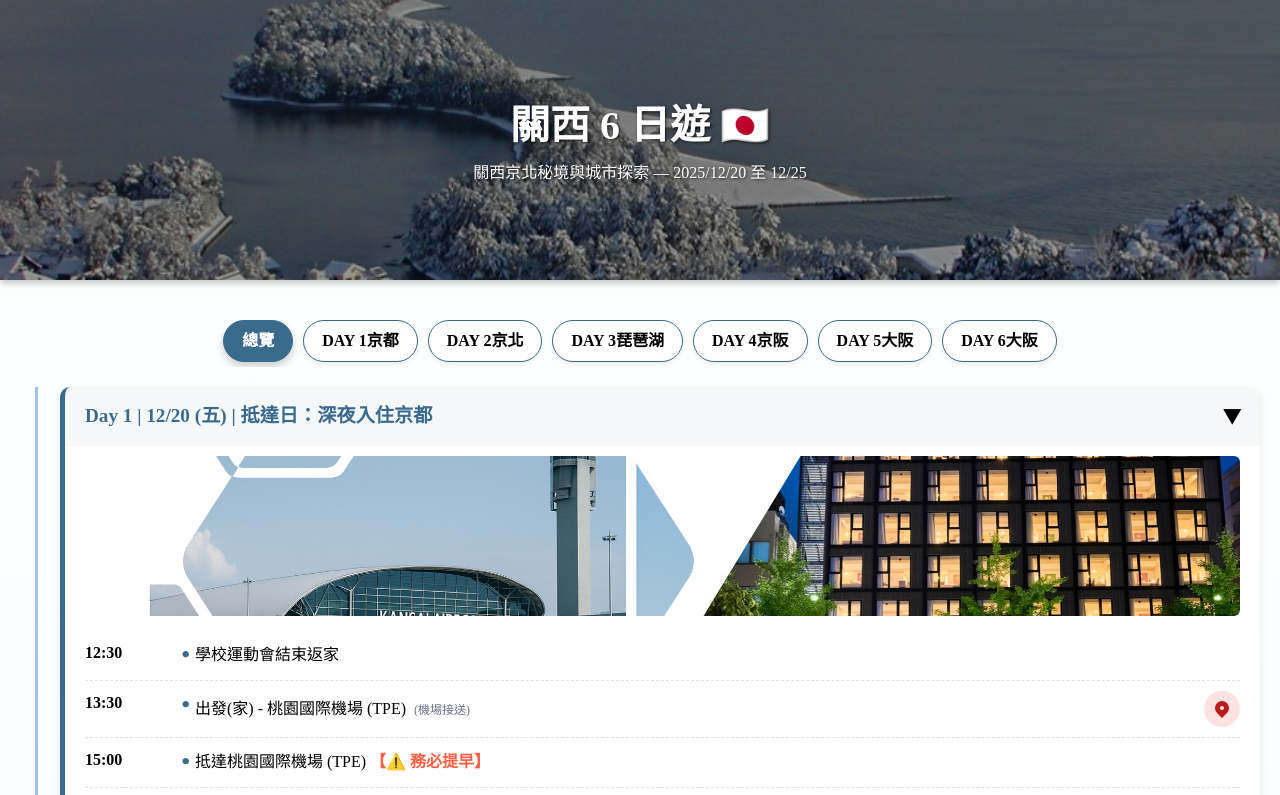
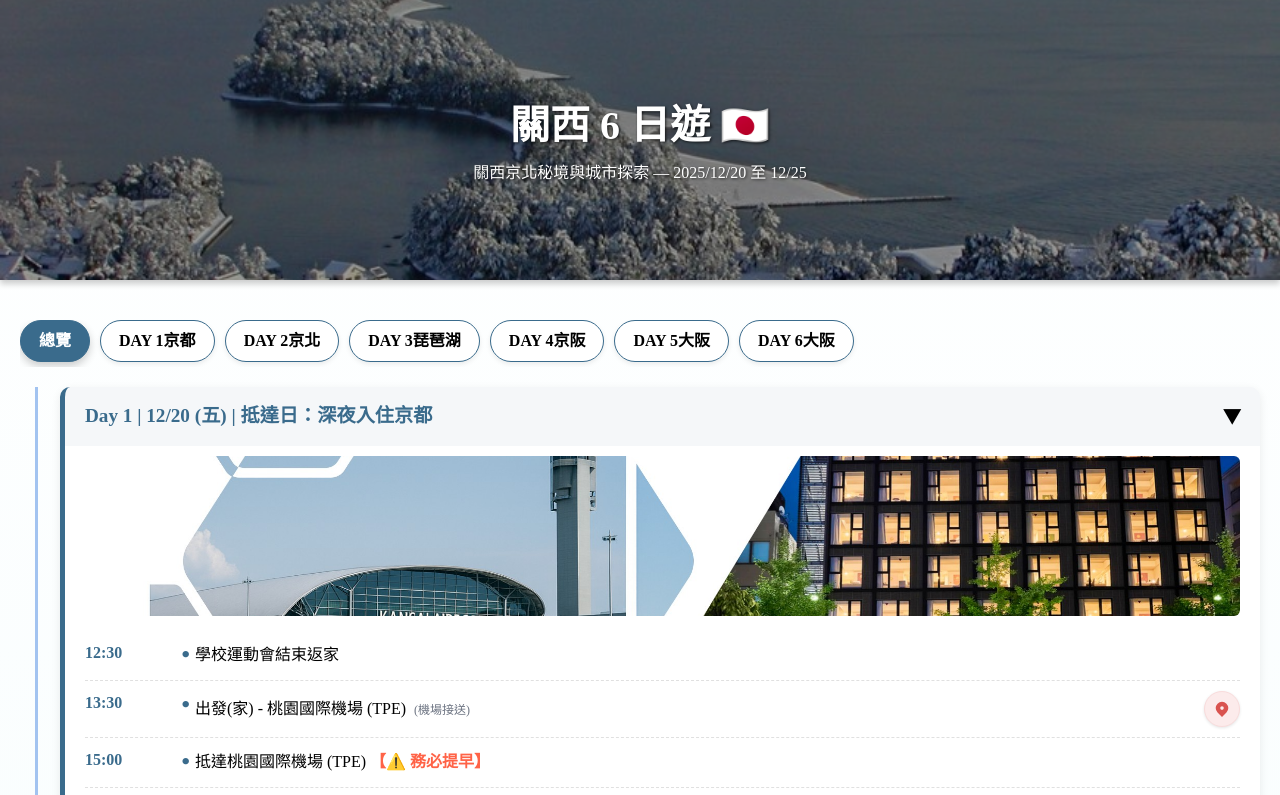
Before and after one commit to t5749850-glitch/TPE-to-KIX, a plain HTML site: page index.html in a window 1280 px wide. Shown: the top 795 px of the page. Drawn offline with nearby package versions, Linux system fonts and the light colour scheme.

Commit message:
Update index.html

```diff
--- a/index.html
+++ b/index.html
@@ -2,6 +2,7 @@
 <html lang="zh-TW">
 <head>
     <meta charset="UTF-8">
+    <!-- 優化 viewport 設置，確保最佳的行動裝置體驗 -->
     <meta name="viewport" content="width=device-width, initial-scale=1.0, maximum-scale=1.0, user-scalable=no">
     <title>關西 6 日遊：自駕與城市探索</title>
     <script src="https://cdn.tailwindcss.com"></script>
@@ -33,6 +34,7 @@
         }
 
         header {
+            /* 使用更現代的圖片，或確保您的圖片連結有效 */
             background-image: url('https://t5749850-glitch.github.io/TPE-to-KIX/images/HOME.jpg');
             background-size: cover;
             background-position: center;
@@ -90,44 +92,49 @@
             gap: 10px;
             margin-bottom: 20px;
 
-            /* ***** 關鍵修改：讓按鈕自動換行 (flex-wrap: wrap) ***** */
+            /* 關鍵修改：讓按鈕自動換行 (flex-wrap: wrap) */
             flex-wrap: wrap;
-            overflow-x: unset; /* 取消橫向滾動 */
-            -webkit-overflow-scrolling: unset; /* 取消 iOS 平滑捲動 */
-            white-space: normal; /* 讓按鈕自動換行 */
-            padding-bottom: 0px; /* 恢復內邊距 */
-            /* ********************************************** */
+            overflow-x: unset;
+            white-space: normal;
+            padding-bottom: 0px;
         }
 
         .city-button {
             font-weight: 700;
-            font-size: 1em; /* 在 iPhone 上使用 1em 已經足夠 */
+            font-size: 1em;
             background-color: var(--color-card-bg);
             color: var(--color-text);
             border: 1px solid var(--color-primary);
-            padding: 8px 18px; /* 調整內邊距以適應更小的字體 */
+            padding: 8px 18px;
             border-radius: 25px;
             cursor: pointer;
             transition: all 0.3s ease;
-            box-shadow: 0 2px 5px rgba(0, 0, 0, 0.08); /* 縮小陰影 */
+            box-shadow: 0 2px 5px rgba(0, 0, 0, 0.08);
             font-family: inherit;
-            flex-shrink: 0; /* 確保不被壓縮 */
+            flex-shrink: 0;
+            /* 讓按鈕在被點擊時有輕微的按壓感 */
+            transform: scale(1);
         }
 
         .city-button:hover {
             background-color: var(--color-secondary);
             color: #000;
             border-color: var(--color-primary);
-            transform: none;
             box-shadow: 0 2px 5px rgba(0, 0, 0, 0.15);
+        }
+
+        /* 點擊時的按壓效果 */
+        .city-button:active {
+            transform: scale(0.98);
         }
 
         .city-button.active {
             background-color: var(--color-primary);
             color: white;
             border-color: var(--color-primary);
-            transform: none;
             box-shadow: 0 4px 8px rgba(0, 0, 0, 0.2);
+            /* 取消 active 狀態的縮放效果 */
+            transform: scale(1);
         }
 
         /* Itinerary Timeline (維持 RWD 架構) */
@@ -156,11 +163,6 @@
             border-left: 5px solid var(--color-primary);
         }
 
-        .day-card:hover {
-            transform: none;
-            box-shadow: 0 3px 10px rgba(0, 0, 0, 0.12);
-        }
-
         .day-header {
             padding: 15px 20px; /* 調整內邊距 */
             cursor: pointer;
@@ -176,12 +178,13 @@
             font-size: 1.2em;
             font-weight: 700;
             color: var(--color-primary);
+            user-select: none; /* 標題不可選取 */
         }
 
         .toggle-icon {
             font-size: 1.2em;
             transition: transform 0.3s ease;
-            transform: rotate(0deg); /* 確保初始狀態 */
+            transform: rotate(0deg);
         }
 
         .day-card.open .toggle-icon {
@@ -192,7 +195,8 @@
             padding: 0 20px;
             max-height: 0;
             overflow: hidden;
-            transition: max-height 0.4s cubic-bezier(0.25, 0.46, 0.45, 0.94); /* 使用更流暢的 cubic-bezier 曲線 */
+            /* 讓動畫更流暢 */
+            transition: max-height 0.5s cubic-bezier(0.23, 1, 0.32, 1);
         }
 
         .day-content-inner {
@@ -208,6 +212,7 @@
             border-radius: 6px; /* 稍微縮小圓角 */
             background-size: cover;
             background-position: center;
+            /* 確保在圖片載入失敗時有背景色 */
             background-color: var(--color-secondary);
         }
 
@@ -220,10 +225,14 @@
             min-height: 50px;
         }
 
+        .timeline-event:last-child {
+            border-bottom: none; /* 最後一個事件取消底線 */
+        }
+
         .event-time {
             flex: 0 0 60px; /* 調整寬度以適應手機 */
             font-weight: 700;
-            color: var(--color-text);
+            color: var(--color-primary); /* 時間使用主色 */
             position: relative;
             font-size: 0.9em;
         }
@@ -254,9 +263,30 @@
 
         .map-button {
             flex-shrink: 0;
-            /* 將按鈕移到內容的右下角 (Align-Self) */
-            align-self: flex-end;
+            align-self: flex-end; /* 將按鈕移到內容的右下角 */
             margin-top: 5px;
+            text-decoration: none;
+            /* 美化地圖按鈕 */
+            background-color: #fcebeb; /* 輕紅色背景 */
+            color: #d9534f; /* 醒目文字色 */
+            border: 1px solid #f9dcdc;
+            box-shadow: 0 1px 3px rgba(0, 0, 0, 0.1);
+
+            /* 新增：只顯示圖示，移除文字空間 */
+            padding: 8px; /* 調整填充為正方形 */
+            width: 36px; /* 設置固定寬度 */
+            height: 36px; /* 設置固定高度 */
+            justify-content: center; /* 讓圖示置中 */
+        }
+
+        .map-button:hover {
+            background-color: #f9dcdc;
+        }
+        /* 增加地圖圖示的 SVG 樣式 */
+        .map-icon {
+            width: 20px;
+            height: 20px;
+            margin-right: 0; /* 移除圖示右側間距 */
         }
 
         .highlight {
@@ -272,21 +302,23 @@
             border-radius: 5px;
             font-size: 0.9em;
             display: flex;
-            /* 在手機上將標題和內容改為垂直排列，但保持 flex 結構 */
             flex-direction: column;
+            color: #d9534f;
         }
 
         .alert-box strong {
             margin-bottom: 5px;
+            font-size: 1em;
+            color: #a94442;
         }
 
         .alert-content-wrapper {
             flex-grow: 1;
-            /* 消除 alert 內 p 標籤的預設 margin 避免雙重間距 */
             padding-top: 5px;
+            line-height: 1.4;
         }
 
-        /* 桌面版 RWD 修正：當螢幕夠寬時，將事件細節改回水平排列 */
+        /* 桌面版 RWD 修正 */
         @media (min-width: 641px) {
             .container {
                 max-width: 1000px;
@@ -329,14 +361,21 @@
                 padding-top: 0;
             }
 
-            /* ***** 桌面版修正：確保按鈕不會換行 (覆蓋手機版的 flex-wrap: wrap) ***** */
+            /* 桌面版修正：確保按鈕不會換行 */
             .city-nav {
-                flex-wrap: nowrap; /* 在桌面版保持不換行 */
+                flex-wrap: nowrap;
                 overflow-x: auto;
                 white-space: nowrap;
                 padding-bottom: 5px;
+                justify-content: flex-start; /* 讓按鈕靠左 */
             }
-            /* ************************************************************ */
+            .city-nav::-webkit-scrollbar {
+                height: 4px;
+            }
+            .city-nav::-webkit-scrollbar-thumb {
+                background: var(--color-primary);
+                border-radius: 2px;
+            }
         }
     </style>
 </head>
@@ -349,6 +388,7 @@
 
     <div class="container">
 
+        <!-- 篩選按鈕列 -->
         <div class="city-nav">
             <button class="city-button active" data-city="all"> 總覽 </button>
             <button class="city-button" data-city="kyoto1">DAY 1京都</button>
@@ -360,6 +400,7 @@
         </div>
 
         <div class="timeline" id="itinerary-timeline">
+            <!-- 行程卡片將由 JavaScript 動態生成 -->
         </div>
     </div>
 
@@ -372,7 +413,7 @@
                 title: '抵達日：深夜入住京都',
                 city: 'kyoto1',
                 tags: ['機場', '交通'],
-                image: 'https://t5749850-glitch.github.io/TPE-to-KIX/images/DAY1.jpg', // 圖片連結
+                image: 'https://t5749850-glitch.github.io/TPE-to-KIX/images/DAY1.jpg',
                 events: [
                     { time: '12:30', detail: '學校運動會結束返家'},
                     { time: '13:30', detail: '出發(家) - 桃園國際機場 (TPE) ', mapLocation: '桃園國際機場 TPE', transport: '機場接送' },
@@ -415,22 +456,28 @@
                         time: '09:30',
                         detail: `<p class="font-bold text-gray-700">滑雪選項 A：箱館山滑雪場 (Hakodateyama)</p>
                                  <span class="text-sm text-gray-600">從京都市區出發約 1.5 小時車程，距離較近，有可能雪況不佳。</span>
-                                 <p class="text-xs text-red-500 mt-1">⚠️ 請於當天早上確認雪況後，擇一前往！</p>`,
+                                 <p class="text-xs text-red-500 mt-1">⚠️ 請於當天早上確認雪況後，擇一前往！</p>`, transport: '自駕',
                         mapLocation: '箱館山滑雪場',
-                        transport: '自駕'
+
                     },
                     {
                         time: '09:30',
                         detail: `<p class="font-bold text-gray-700">滑雪選項 B：奧伊吹滑雪場 (Okuibuki)</p>
                                  <span class="text-sm text-gray-600">從京都市區出發約 2 小時車程，雪場較大且雪況通常較佳。</span>
-                                 <p class="text-xs text-red-500 mt-1">⚠️ 請於當天早上確認雪況後，擇一前往！</p>`,
+                                 <p class="text-xs text-red-500 mt-1">⚠️ 請於當天早上確認雪況後，擇一前往！</p>`,transport: '自駕',
                         mapLocation: '奧伊吹滑雪場',
-                        transport: '自駕'
                     },
                     { time: '12:30', detail: '在選定的滑雪場用午餐' },
                     { time: '16:00', detail: '結束滑雪，開始返回京都市區', mapLocation: '京都車站', transport: '自駕' },
-                    { time: '17:30', detail: '完成還車手續 <span class="highlight">（還車前須加滿油）</span>', mapLocation: 'ENEOS Kawaramachi SS', transport: '自駕' },
-                    { time: '18:30', detail: '晚餐/休息：京都車站周邊', transport: '公共交通' },
+                    {
+                        time: '17:00',
+                        detail: `<p class="font-bold text-gray-700">近江八幡水鄉古城 (Okuibuki)</p>
+                                 <span class="text-sm text-gray-600">再奧伊吹滑雪場 (Okuibuki)返回京都市區路上。</span>
+                                 <p class="text-xs text-red-500 mt-1">如果時間及精神充裕的話可以在回程時前往。</p>`,transport: '自駕',
+                        mapLocation: '八幡堀',
+                    },
+                    { time: '19:30', detail: '完成還車手續 <span class="highlight">（還車前須加滿油）</span>', mapLocation: 'ENEOS Kawaramachi SS', transport: '自駕' },
+                    { time: '20:00', detail: '晚餐/休息：京都車站周邊', transport: '公共交通' },
                 ],
                 notes: '請務必事先查詢箱館山和奧伊吹兩地的 12 月底雪況和開放時間，以做出最佳選擇。<br>還車前請至周邊加油站加油。'
             },
@@ -502,12 +549,13 @@
             const inner = card.querySelector('.day-content-inner');
             const isOpen = card.classList.contains('open');
 
+            // 確保 inner 元素存在，並計算其高度 (包含其 margin/padding)
+            const targetHeight = inner ? inner.offsetHeight + 40 : 0; // +40 確保足夠的空間，考慮 padding
+
             if (forceOpen || !isOpen) {
                 // 打開卡片
                 card.classList.add('open');
-                // 使用 inner 的 offsetHeight + padding 的方式來計算最大高度
-                // 給一個略大的值確保內容能完全展示
-                content.style.maxHeight = (inner.offsetHeight + 40) + 'px';
+                content.style.maxHeight = targetHeight + 'px';
             } else {
                 // 關閉卡片
                 // 為了觸發 CSS 過渡，先將 max-height 設為目前高度
@@ -524,6 +572,7 @@
         // 函式：根據篩選條件渲染行程卡片
         function renderItinerary(filterCity) {
             timelineContainer.innerHTML = ''; // 清除現有內容
+            let cardsToOpen = []; // 儲存需要初始展開的卡片引用
 
             itineraryData.forEach(day => {
                 // 篩選邏輯: 顯示 'all' 或符合 city 的卡片
@@ -533,15 +582,12 @@
                     card.className = 'day-card';
                     card.setAttribute('data-city', day.city);
 
-                    let finalImageUrl = '';
-                    let imageHtml = '';
+                    // 圖片處理 (新增 onerror 處理)
+                    let finalImageUrl = day.image && day.image.startsWith('http') ? day.image : `https://placehold.co/1000x200/${day.city === 'all' ? '3a6b8c' : '5c7d8f'}/ffffff?text=Day+${day.day}+Image+Not+Found`;
+                    const imageStyle = `background-image: url('${finalImageUrl}');`;
+                    const imageHtml = `<div class="image-placeholder" style="${imageStyle}" onerror="this.style.backgroundImage='url(https://placehold.co/1000x200/5c7d8f/ffffff?text=Image+Not+Found)'"></div>`;
 
-                    if (day.image && day.image.startsWith('http')) {
-                        finalImageUrl = day.image;
-                        const imageStyle = `background-image: url('${finalImageUrl}');`;
-                        imageHtml = `<div class="image-placeholder" style="${imageStyle}"></div>`;
-                    }
-
+                    // 備註處理
                     const processedNotes = day.notes.split('<br>').map(line =>
                         `<p class="m-0 p-0 leading-normal">${line}</p>`
                     ).join('');
@@ -563,17 +609,17 @@
 
                                         if (locationName) {
                                             const encodedLocation = encodeURIComponent(locationName);
-                                            // 修正 Google Maps 連結為標準的手機端搜尋 URL
+                                            // 使用標準的 Google Maps 搜尋 URL
                                             const mapLink = `https://www.google.com/maps/search/?api=1&query=${encodedLocation}`;
 
                                             mapButtonHtml = `
-                                                <a href="https://www.google.com/maps/search/?api=1&query=${encodedLocation}" target="_blank"
+                                                <a href="${mapLink}" target="_blank"
                                                    title="在地圖上開啟 ${locationName}"
-                                                   class="map-button flex items-center p-2 bg-red-100 text-red-700 rounded-full
-                                                   hover:bg-red-200 hover:text-red-800 transition duration-150 ease-in-out">
-                                                     <svg xmlns="http://www.w3.org/2000/svg" class="h-5 w-5" viewBox="0 0 20 20" fill="currentColor">
+                                                   class="map-button flex items-center text-sm p-2 rounded-full transition duration-150 ease-in-out">
+                                                     <svg class="map-icon" xmlns="http://www.w3.org/2000/svg" viewBox="0 0 20 20" fill="currentColor">
                                                          <path fill-rule="evenodd" d="M5.05 4.05a7 7 0 119.9 9.9L10 18.9l-4.95-4.95a7 7 0 010-9.9zM10 11a2 2 0 100-4 2 2 0 000 4z" clip-rule="evenodd" />
                                                      </svg>
+                                                     <!-- 移除文字：只保留圖示 -->
                                                 </a>
                                             `;
                                         }
@@ -606,6 +652,7 @@
                     // 2. 判斷是否需要自動展開 (filterCity='all' 或 特定 city)
                     if (filterCity === 'all' || day.city === filterCity) {
                         card.classList.add('open');
+                        cardsToOpen.push(card); // 收集需要處理高度的卡片
                     }
 
                     // 3. 添加點擊事件監聽器，用於手動開合
@@ -616,10 +663,10 @@
             });
 
             // 在所有卡片都添加到 DOM 後，處理自動展開的邏輯
-            document.querySelectorAll('.day-card.open').forEach(card => {
-                // 使用 requestAnimationFrame 確保 DOM 渲染已完成
+            cardsToOpen.forEach(card => {
+                // 使用 requestAnimationFrame 確保 DOM 渲染已完成，讓瀏覽器有時間計算 offsetHeight
                 requestAnimationFrame(() => {
-                    // 再次確保卡片狀態，並計算高度
+                    // 確保卡片是打開狀態，並計算高度
                     toggleCard(card, true);
                 });
             });
```
